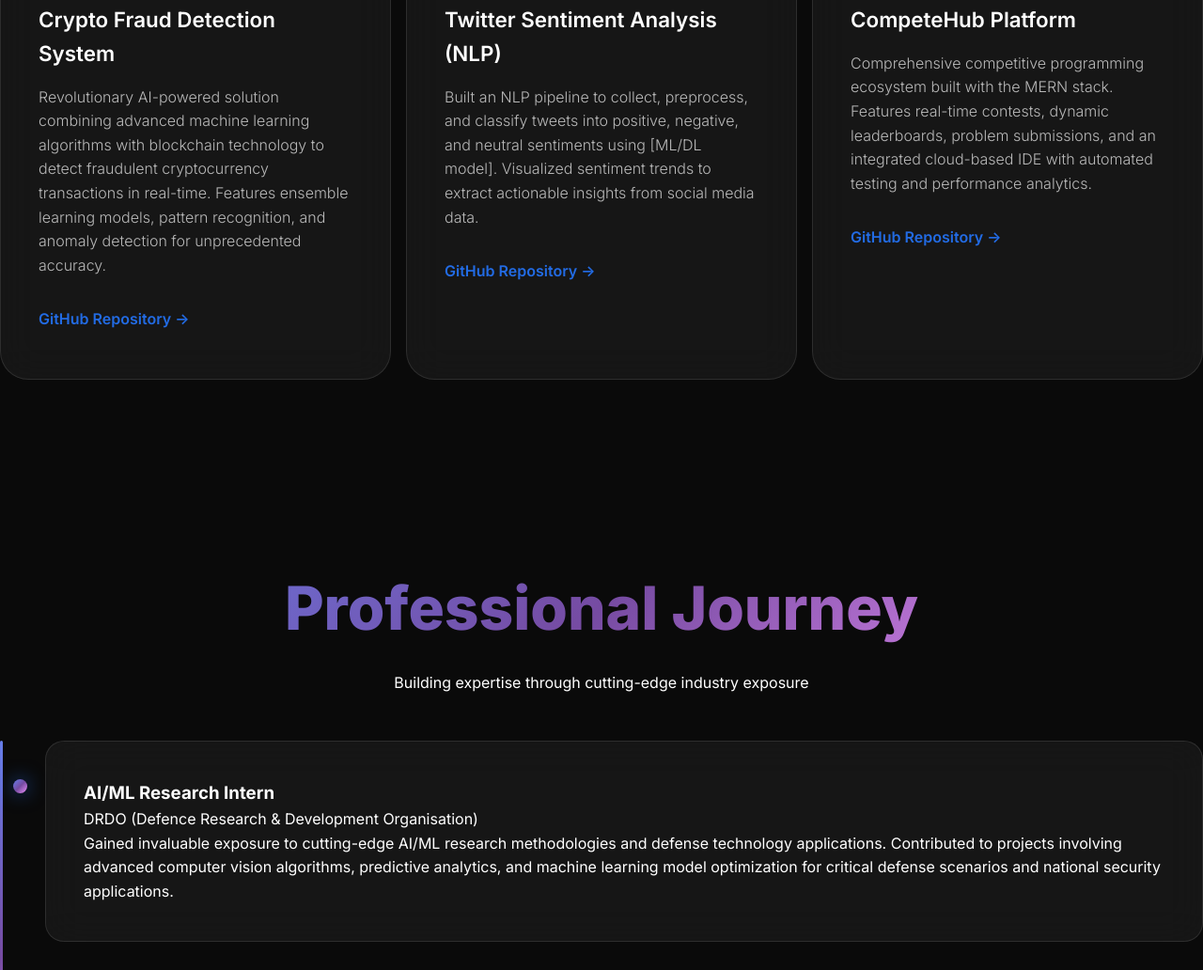
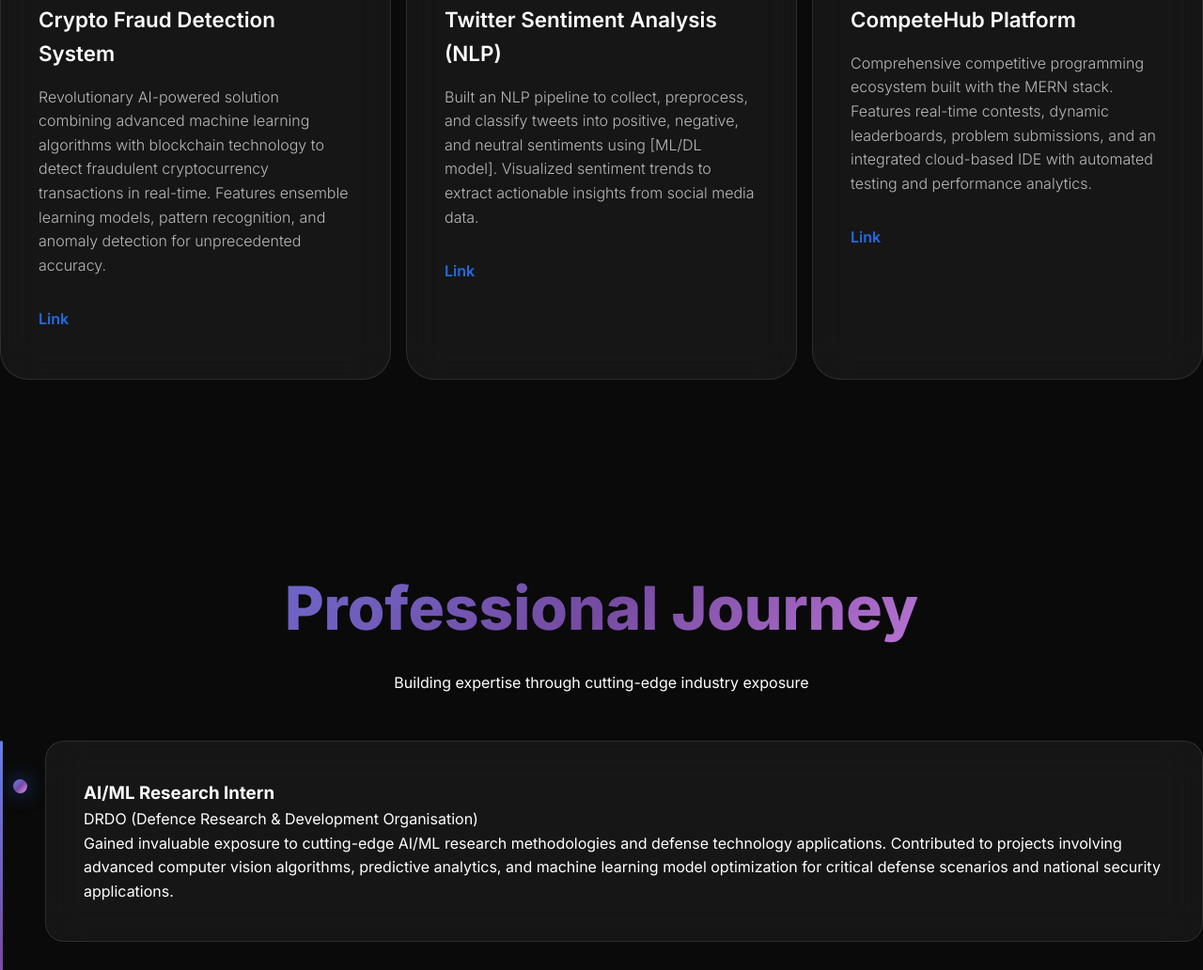
Before and after one commit to Kavu-13/Portfolio, a plain HTML site: page index.html in a window 1280 px wide. Shown: the part 3242-4274 px from the top of the page at 94% size. Drawn offline with Linux system fonts and the light colour scheme.

Commit message:
Update index.html

```diff
--- a/index.html
+++ b/index.html
@@ -163,7 +163,7 @@
                         technology to detect fraudulent cryptocurrency transactions in real-time. Features ensemble
                         learning models, pattern recognition, and anomaly detection for unprecedented accuracy.</p>
                     <div class="project-links">
-                        <a href="https://github.com/Kavu-13/Fraud-Detection-in-Crypto-Transaction" class="project-link">GitHub Repository →</a>
+                        <a href="https://github.com/Kavu-13/Fraud-Detection-in-Crypto-Transaction" class="project-link">Link</a>
 
                     </div>
                 </div>
@@ -174,7 +174,7 @@
                     <h3>Twitter Sentiment Analysis (NLP)</h3>
                     <p>Built an NLP pipeline to collect, preprocess, and classify tweets into positive, negative, and neutral sentiments using [ML/DL model]. Visualized sentiment trends to extract actionable insights from social media data.</p>
                     <div class="project-links">
-                        <a href="https://github.com/Kavu-13/Twitter-Sentiment-Analysis-NLP-" class="project-link">GitHub Repository →</a>
+                        <a href="https://github.com/Kavu-13/Twitter-Sentiment-Analysis-NLP-" class="project-link">Link</a>
                     </div>
                 </div>
             </div>
@@ -186,7 +186,7 @@
                         contests, dynamic leaderboards, problem submissions, and an integrated cloud-based IDE with
                         automated testing and performance analytics.</p>
                     <div class="project-links">
-                        <a href="#" class="project-link">GitHub Repository →</a>
+                        <a href="https://campusbuzz.site/competition_new/" class="project-link">Link</a>
                     </div>
                 </div>
             </div>
```
